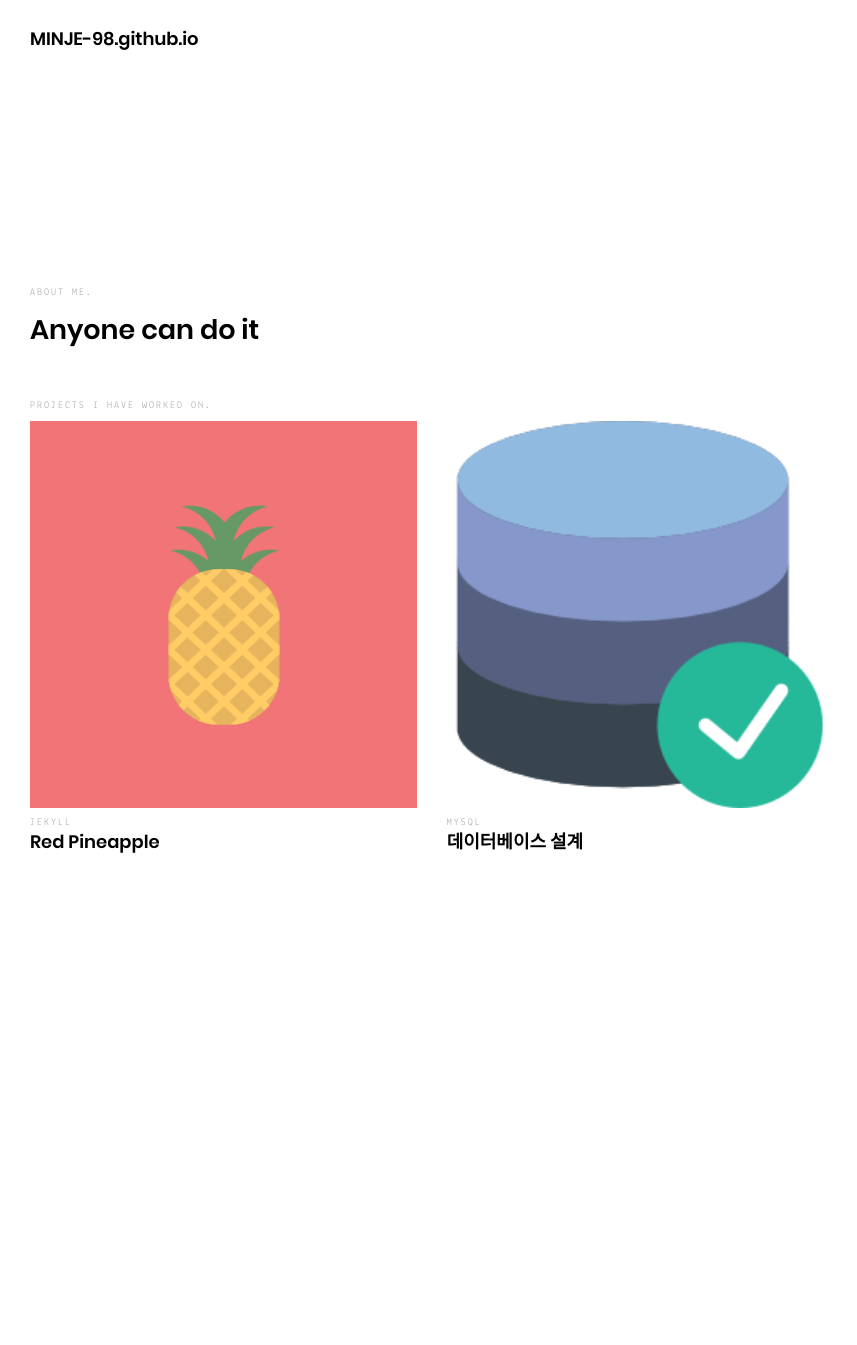
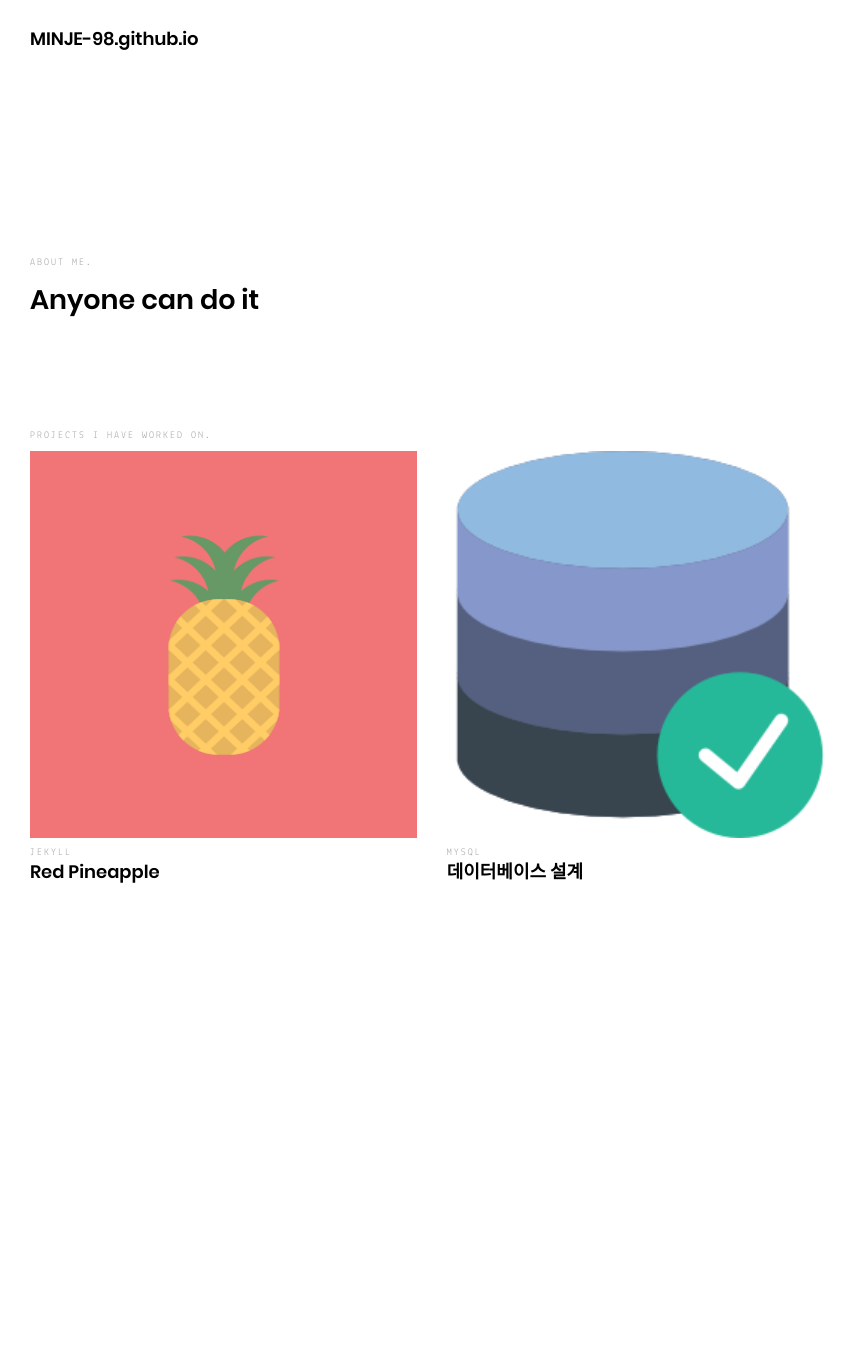
Before and after one commit to MINJE-98/MINJE-98.github.io, a Jekyll site: the page built from index.html, in a window 1280 px wide. Shown: the whole page, without its empty margins (0-857 px from the left). Built offline with Jekyll 4.4.1, drawn with Linux system fonts in a browser that asks for light colours; before the commit the page ends 1165 px from its top, so only the background shows below that.

Commit message:
edit html, css, logic

```diff
--- a/_includes/header.html
+++ b/_includes/header.html
@@ -1,5 +1,5 @@
 <header class="header">
-	<div class="container">
+	<div class="container_header">
 		<h1 class="logo">
 			<a title="{{ site.author }}" href="{{ site.baseurl | append: "/" }}">{{ site.author }}</a>
 		</h1>
--- a/assets/scss/_layout.scss
+++ b/assets/scss/_layout.scss
@@ -1,11 +1,17 @@
 .container {
+	display: block;
+	margin: 0 auto;
+	max-width: 70em;
+	padding: 3rem 3rem;
+	@include clearfix;
+}
+.container_header {
 	display: block;
 	margin: 0 auto;
 	max-width: 70em;
 	padding: 0 3rem;
 	@include clearfix;
 }
-
 .header {
 	background: $color-white;
 	padding: 3rem 0;
@@ -37,8 +43,8 @@
 	z-index: 1;
 
 	@media (min-width: $breakpoint-medium) {
-		padding: 21rem 0 0;
-		margin-bottom: 23.42rem;
+		padding: 15rem 0 0;
+		margin-bottom: 35.42rem;
 	}
 }
 
```
Also changed, not shown: 5 other files.
